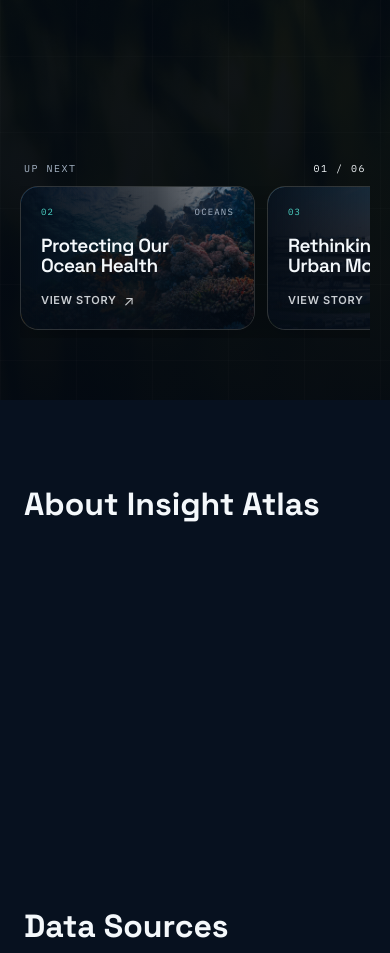
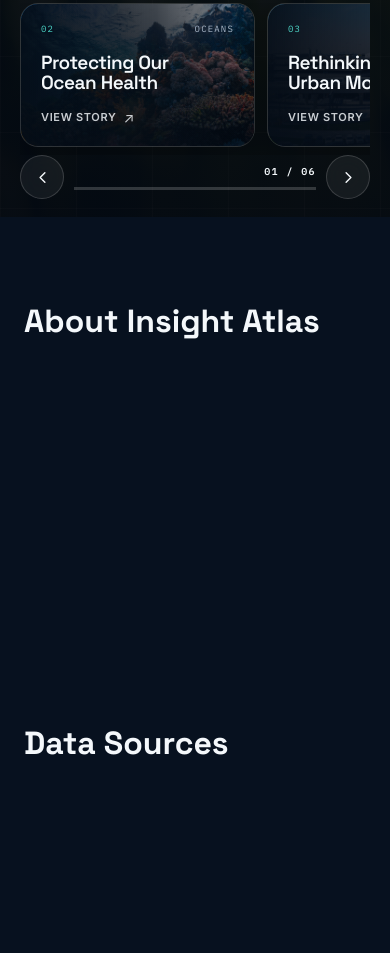
Before and after one commit to IsharaParanagamaGedara/insight-atlas, a website built with Vite: page index.html in a window 390 px wide. Shown: the part 1084-2037 px from the top of the page. Built offline with nearby package versions, Linux system fonts and the light colour scheme.

Commit message:
style: add story navigation and progress styles
Style the previous and next controls, story progress indicator, and responsive control layout.

```diff
--- a/src/styles/_controls.scss
+++ b/src/styles/_controls.scss
@@ -0,0 +1,141 @@
+@use "variables" as *;
+
+.story-controls {
+  position: absolute;
+  z-index: 15;
+  right: 64px;
+  bottom: 36px;
+  left: $container-padding;
+  display: flex;
+  align-items: center;
+  gap: 18px;
+}
+
+.story-control {
+  flex: 0 0 auto;
+  width: 50px;
+  height: 50px;
+  border: 1px solid $color-border;
+  border-radius: 50%;
+  display: grid;
+  place-items: center;
+  background: rgba(255, 255, 255, 0.06);
+  color: $color-text;
+  backdrop-filter: blur(14px);
+  transition:
+    transform $transition-fast,
+    border-color $transition-fast,
+    background-color $transition-fast,
+    opacity $transition-fast;
+
+  svg {
+    width: 22px;
+    height: 22px;
+  }
+
+  &:hover {
+    border-color: $color-border-strong;
+    background: rgba(255, 255, 255, 0.13);
+    transform: scale(1.06);
+  }
+
+  &:active {
+    transform: scale(0.97);
+  }
+
+  &:disabled {
+    cursor: not-allowed;
+    opacity: 0.45;
+    transform: none;
+  }
+}
+
+.story-progress {
+  width: min(520px, 42vw);
+}
+
+.story-progress__information {
+  margin-bottom: 10px;
+  display: flex;
+  align-items: center;
+  justify-content: space-between;
+  gap: 20px;
+  color: $color-muted;
+  font-family: $font-mono;
+  font-size: 10px;
+  letter-spacing: 0.14em;
+  text-transform: uppercase;
+}
+
+.story-progress__fraction {
+  color: $color-text;
+  font-weight: 600;
+}
+
+.story-progress__track {
+  width: 100%;
+  height: 3px;
+  overflow: hidden;
+  background: rgba(255, 255, 255, 0.18);
+}
+
+.story-progress__bar {
+  width: 0;
+  height: 100%;
+  background: var(--active-accent);
+  transform-origin: left center;
+  transition:
+    width $transition-medium,
+    background-color $transition-medium;
+}
+
+@media (max-width: $breakpoint-desktop) {
+  .story-controls {
+    right: 36px;
+  }
+
+  .story-progress {
+    width: min(430px, 38vw);
+  }
+}
+
+@media (max-width: $breakpoint-tablet) {
+  .story-controls {
+    right: 28px;
+    bottom: 24px;
+    left: 28px;
+  }
+
+  .story-progress {
+    flex: 1;
+    width: auto;
+  }
+}
+
+@media (max-width: $breakpoint-mobile) {
+  .story-controls {
+    right: 20px;
+    bottom: 18px;
+    left: 20px;
+    gap: 10px;
+  }
+
+  .story-control {
+    width: 44px;
+    height: 44px;
+
+    svg {
+      width: 19px;
+      height: 19px;
+    }
+  }
+
+  .story-progress__title {
+    display: none;
+  }
+
+  .story-progress__information {
+    justify-content: flex-end;
+    margin-bottom: 8px;
+  }
+}
--- a/src/styles/main.scss
+++ b/src/styles/main.scss
@@ -3,3 +3,4 @@
 @use "header";
 @use "hero";
 @use "cards";
+@use "controls";
```
